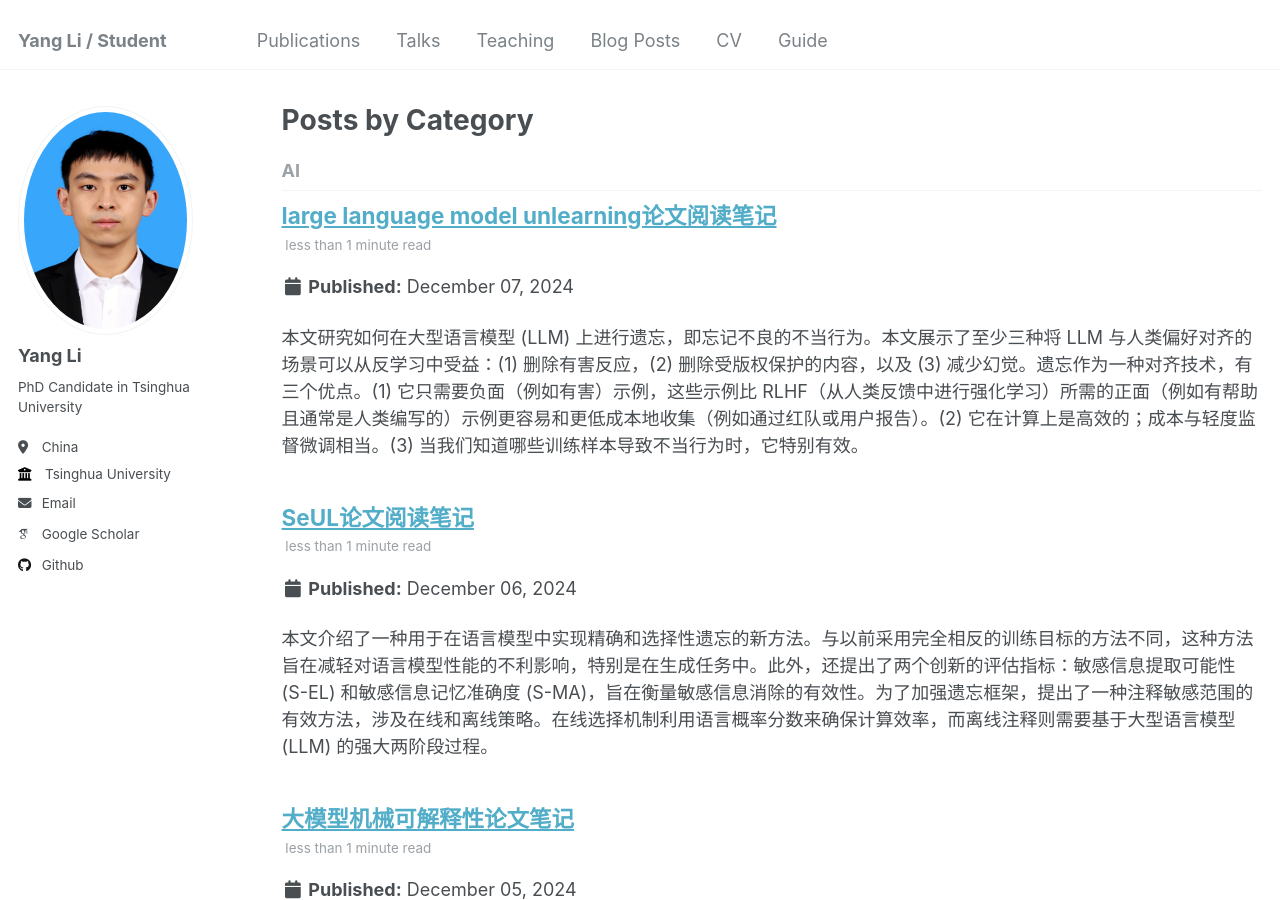
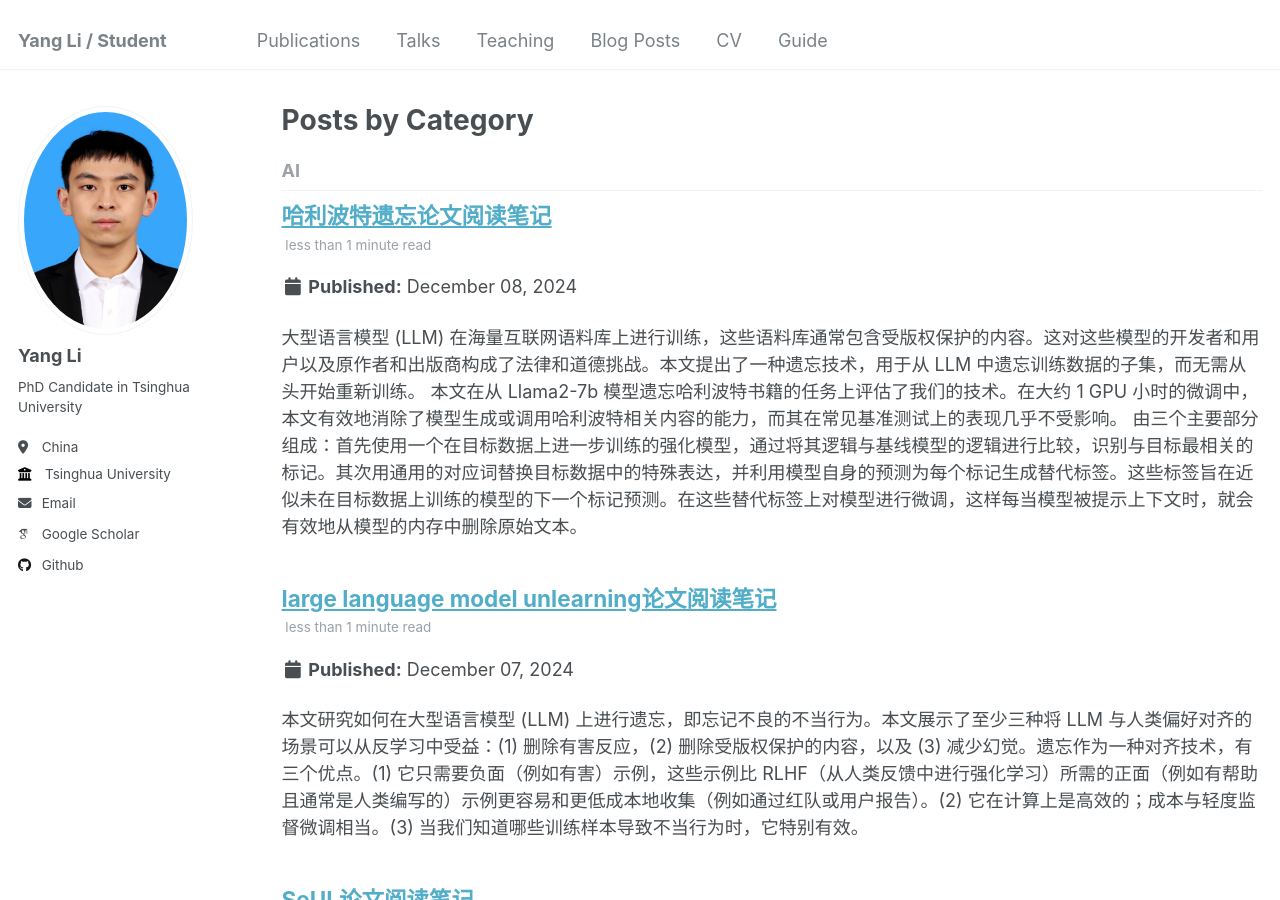
Before and after one commit to li-yang23/li-yang23.github.io, a Jekyll site: the page built from _pages/category-archive.html, in a window 1280 px wide and 900 px high. Built offline with Jekyll 4.4.1, drawn with Linux system fonts in a browser that asks for light colours; some web fonts are replaced.

Commit message:
new blogs

```diff
--- a/_posts/2024-12-02-llm-unlearning-short-notes.md
+++ b/_posts/2024-12-02-llm-unlearning-short-notes.md
@@ -45,6 +45,11 @@ $$
 
 本文认为如果从业者资源有限，优先考虑的是停止生成不良输出而不是尝试生成理想输出，那么遗忘就特别有吸引力。尽管只有负样本，但消融研究表明，遗忘仍然可以实现比RLHF更好的对齐性能，而计算时间仅为RLHF的2%。
 
+#### [Arxiv 23][General Alternatives] Who's Harry Potter? Approximate Unlearning in LLMs
+
+大型语言模型 (LLM) 在海量互联网语料库上进行训练，这些语料库通常包含受版权保护的内容。这对这些模型的开发者和用户以及原作者和出版商构成了法律和道德挑战。本文提出了一种遗忘技术，用于从 LLM 中遗忘训练数据的子集，而无需从头开始重新训练。
+本文在从 Llama2-7b 模型遗忘哈利波特书籍的任务上评估了我们的技术。在大约 1 GPU 小时的微调中，本文有效地消除了模型生成或调用哈利波特相关内容的能力，而其在常见基准测试上的表现几乎不受影响。
+由三个主要部分组成：首先使用一个在目标数据上进一步训练的强化模型，通过将其逻辑与基线模型的逻辑进行比较，识别与目标最相关的标记。其次用通用的对应词替换目标数据中的特殊表达，并利用模型自身的预测为每个标记生成替代标签。这些标签旨在近似未在目标数据上训练的模型的下一个标记预测。在这些替代标签上对模型进行微调，这样每当模型被提示上下文时，就会有效地从模型的内存中删除原始文本。
 
 ### 2024
 
--- /dev/null
+++ b/_posts/2024-12-08-Whos-harry-potter-approximate-unlearning-in-llms.md
@@ -0,0 +1,31 @@
+---
+title: 哈利波特遗忘论文阅读笔记
+description: notes for llm unlearning paper ‘whos harry potter? approximate unlearning in llms’
+tags:
+  - ai-explanation
+  - llm-unlearning
+category: AI
+date: 2024-12-08
+---
+大型语言模型 (LLM) 在海量互联网语料库上进行训练，这些语料库通常包含受版权保护的内容。这对这些模型的开发者和用户以及原作者和出版商构成了法律和道德挑战。本文提出了一种遗忘技术，用于从 LLM 中遗忘训练数据的子集，而无需从头开始重新训练。
+本文在从 Llama2-7b 模型遗忘哈利波特书籍的任务上评估了我们的技术。在大约 1 GPU 小时的微调中，本文有效地消除了模型生成或调用哈利波特相关内容的能力，而其在常见基准测试上的表现几乎不受影响。
+由三个主要部分组成：首先使用一个在目标数据上进一步训练的强化模型，通过将其逻辑与基线模型的逻辑进行比较，识别与目标最相关的标记。其次用通用的对应词替换目标数据中的特殊表达，并利用模型自身的预测为每个标记生成替代标签。这些标签旨在近似未在目标数据上训练的模型的下一个标记预测。在这些替代标签上对模型进行微调，这样每当模型被提示上下文时，就会有效地从模型的内存中删除原始文本。
+
+## 本文的背景
+在快速发展的人工智能和机器学习领域，大型语言模型 (LLM)的出现带来了全新的机遇和挑战。这些模型经过大量文本数据的训练，包含了大量的人类知识、语言模式和文化差异。然而，它们的庞大性和全面性也带来了许多伦理、法律和技术问题。训练大模型的语料库往往包含有问题的内容。这可能包括受版权保护的文本、有毒或恶意数据、不准确或虚假内容、个人数据等。当LLM复制、回忆这些文本，甚至受到这些文本的启发时会带来道德、法律和技术上的风险。
+
+## 本文要研究的问题
+在LLM训练并发布后，如何选择性地遗忘一个训练数据的子集
+
+## 已有方法为什么不行
+（当时的）已有方法主要侧重于通过基本的微调来添加或强化知识，但不提供“忘记”或“忘记”知识的直接机制。直接重训模型的时间和资源成本过高。
+
+（当时的）遗忘方法主要关注分类任务，对生成模型和特定LLM的关注比较少。[[2024-12-02-Knowledge unlearning for mitigating privacy risks in language models]]主要关注降低隐私风险，kga需要知道原来的训练数据。
+
+简单的梯度上升可能会破坏模型对于语言的理解能力，因为token并不只出现在版权保护内容中。此外简单进行梯度上升可能导致预测到版权保护的其他内容，整体而言没达到遗忘效果。
+
+## 本文方法是什么
+
+## 本文怎么说明效果的
+
+## 可能的未来方向
```
